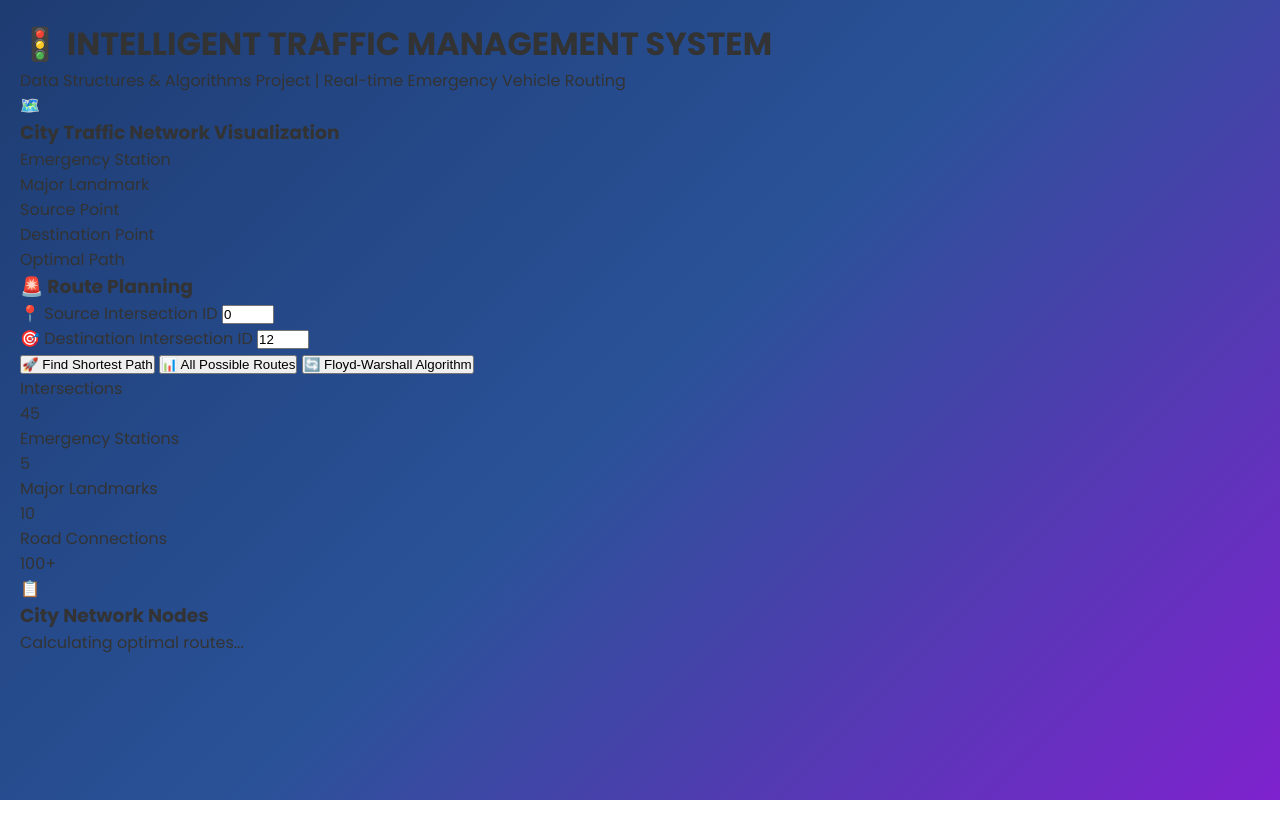
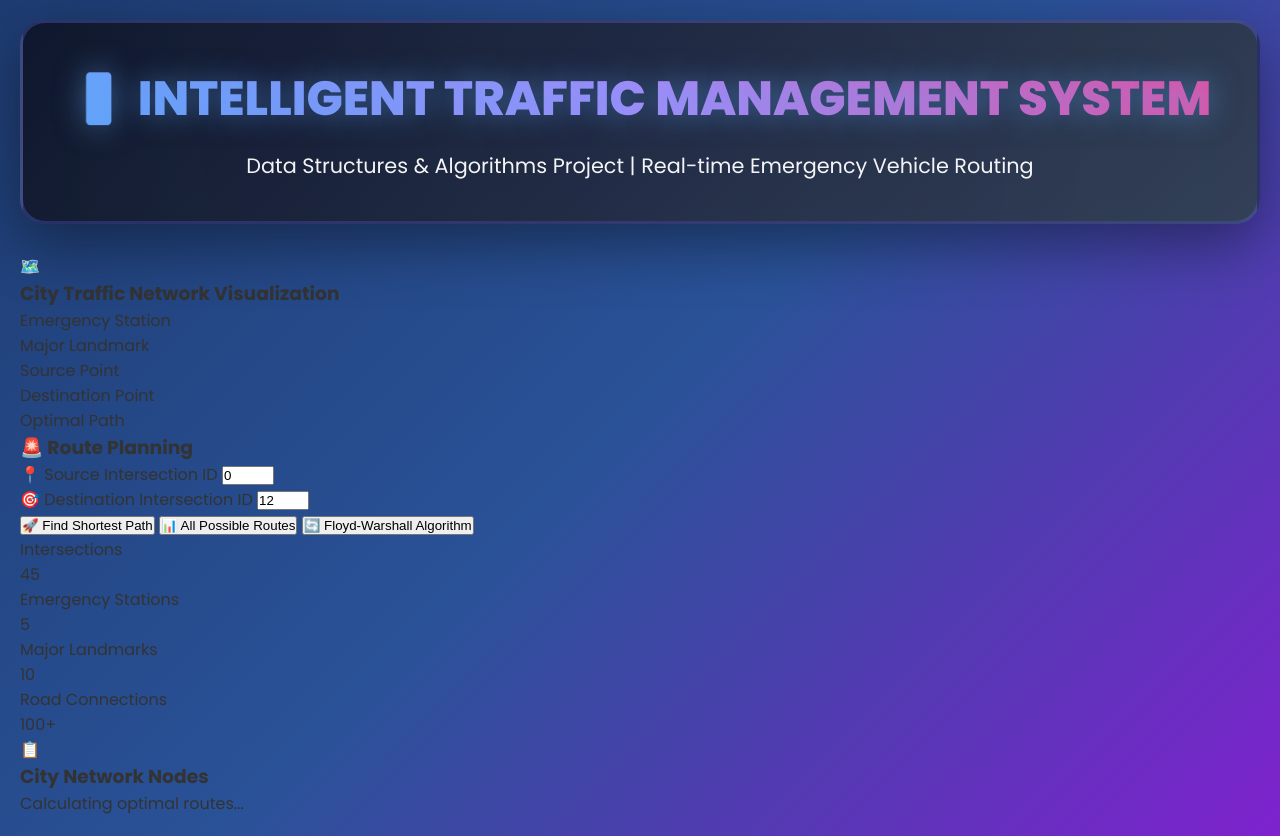
Before and after one commit to Bharadhwaj-Naik/Intelligent-Traffic-Management-System, a plain HTML site: page index.html in a window 1280 px wide. Before the commit the page ends 800 px from the top, so only its background shows below. Drawn offline with nearby package versions, Linux system fonts and the light colour scheme.

```diff
--- a/styles.css
+++ b/styles.css
@@ -16,3 +16,51 @@
     max-width: 1600px;
     margin: 0 auto;
 }
+.header {
+    background: linear-gradient(135deg, #0f172a 0%, #1e293b 50%, #334155 100%);
+    color: white;
+    padding: 40px;
+    border-radius: 25px;
+    margin-bottom: 30px;
+    box-shadow: 0 20px 60px rgba(0,0,0,0.4);
+    text-align: center;
+    border: 3px solid rgba(99, 102, 241, 0.3);
+    position: relative;
+    overflow: hidden;
+}
+
+.header::before {
+    content: '';
+    position: absolute;
+    top: -50%;
+    left: -50%;
+    width: 200%;
+    height: 200%;
+    background: radial-gradient(circle, rgba(99, 102, 241, 0.1) 0%, transparent 70%);
+    animation: pulse 4s ease-in-out infinite;
+}
+
+@keyframes pulse {
+    0%, 100% { transform: scale(1); opacity: 0.5; }
+    50% { transform: scale(1.1); opacity: 0.8; }
+}
+
+.header h1 {
+    font-size: 3em;
+    font-weight: 800;
+    margin-bottom: 15px;
+    background: linear-gradient(45deg, #60a5fa, #a78bfa, #ec4899);
+    -webkit-background-clip: text;
+    -webkit-text-fill-color: transparent;
+    text-shadow: 0 0 30px rgba(96, 165, 250, 0.5);
+    position: relative;
+    z-index: 1;
+}
+
+.header p {
+    font-size: 1.3em;
+    opacity: 0.95;
+    font-weight: 400;
+    position: relative;
+    z-index: 1;
+}
```
